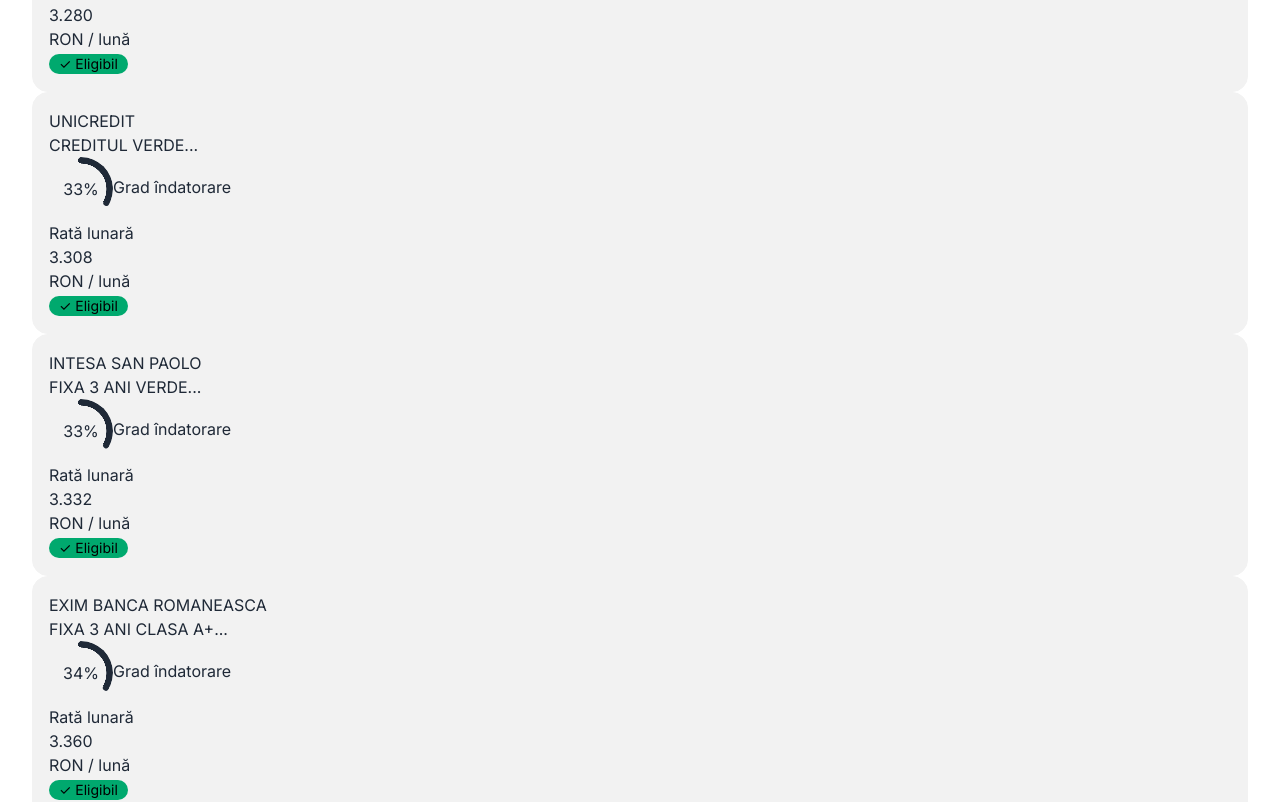
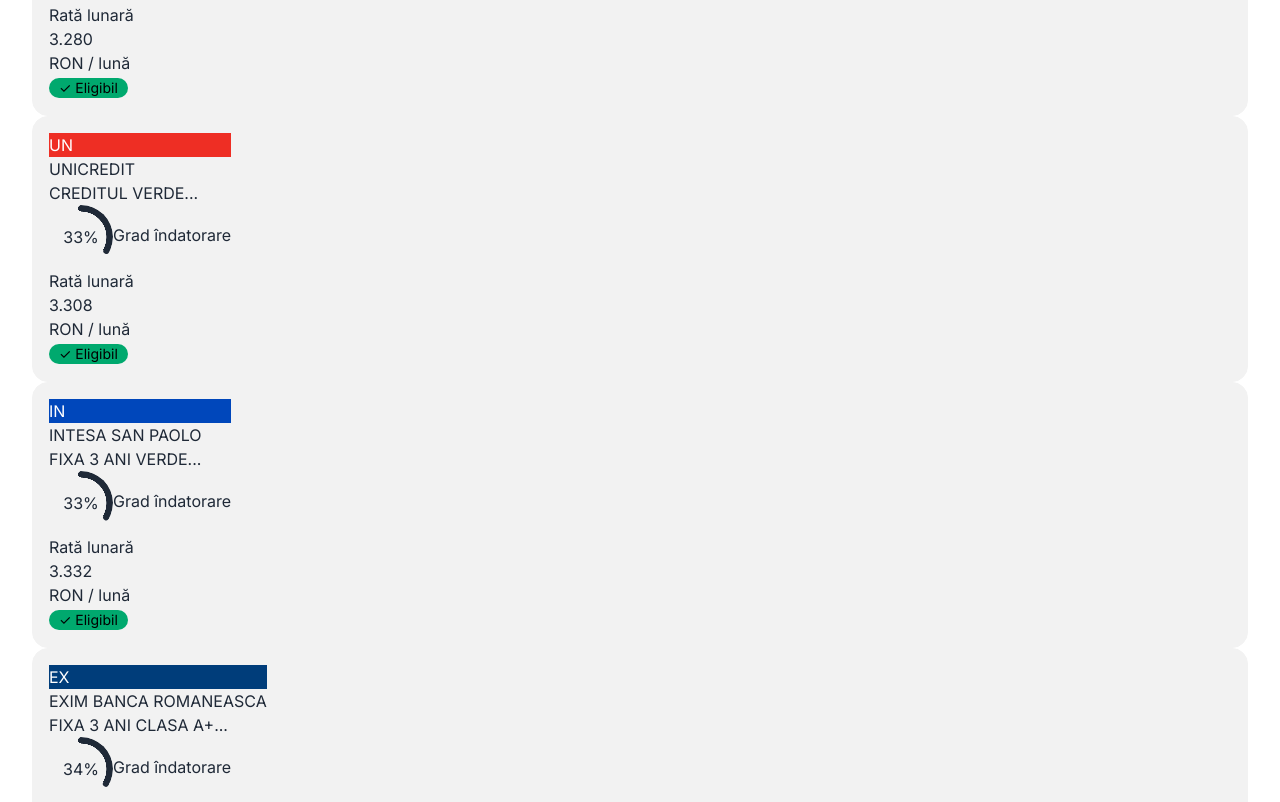
Before and after one commit to openlend/lend-ro, a Next.js app: page / in a window 1280 px wide. Shown: the part 1339-2141 px from the top of the page. Built offline with nearby package versions, Linux system fonts and the light colour scheme.

Commit message:
Add real bank logos with brand colors (BT orange, BCR yellow, ING orange, etc.)

```diff
--- /dev/null
+++ b/src/components/BankLogo.tsx
@@ -0,0 +1,41 @@
+interface BankLogoProps {
+  bankName: string;
+  size?: 'sm' | 'md' | 'lg';
+}
+
+const bankColors: Record<string, { bg: string; text: string }> = {
+  'BT': { bg: '#FF5000', text: '#FFFFFF' },
+  'BCR': { bg: '#FFB81C', text: '#000000' },
+  'ING': { bg: '#FF6200', text: '#FFFFFF' },
+  'RAIFFEISEN': { bg: '#FFED00', text: '#000000' },
+  'UNICREDIT': { bg: '#EE2E24', text: '#FFFFFF' },
+  'BRD': { bg: '#004494', text: '#FFFFFF' },
+  'GARANTI': { bg: '#00A650', text: '#FFFFFF' },
+  'EXIM BANCA ROMANEASCA': { bg: '#003D7A', text: '#FFFFFF' },
+  'PATRIA BANK': { bg: '#E30613', text: '#FFFFFF' },
+  'LIBRA BANK': { bg: '#0066CC', text: '#FFFFFF' },
+  'CREDIT EUROPE BANK': { bg: '#1E3C6E', text: '#FFFFFF' },
+  'INTESA SAN PAOLO': { bg: '#0047BB', text: '#FFFFFF' },
+};
+
+export default function BankLogo({ bankName, size = 'md' }: BankLogoProps) {
+  const colors = bankColors[bankName] || { bg: '#2D5F5D', text: '#FFFFFF' };
+
+  const sizeClasses = {
+    sm: 'w-12 h-12 text-sm',
+    md: 'w-16 h-16 text-lg',
+    lg: 'w-20 h-20 text-xl',
+  };
+
+  // Get initials (first 2-3 letters)
+  const initials = bankName.length <= 3 ? bankName : bankName.substring(0, 2);
+
+  return (
+    <div
+      className={`${sizeClasses[size]} rounded-2xl flex items-center justify-center font-black shadow-lg`}
+      style={{ backgroundColor: colors.bg, color: colors.text }}
+    >
+      {initials}
+    </div>
+  );
+}
--- a/src/components/Calculator.tsx
+++ b/src/components/Calculator.tsx
@@ -2,6 +2,7 @@
 
 import { useState, useEffect } from 'react';
 import bankData from '@/data/bank-products.json';
+import BankLogo from './BankLogo';
 
 interface CalculatorResult {
   monthlyPayment: number;
@@ -199,9 +200,14 @@
                 <div className="flex-1">
                   <div className="flex justify-between items-start w-full">
                     <div>
-                      <h4 className="font-bold text-xl">{result.bankName}</h4>
-                      <p className="text-sm opacity-70">{result.productType.replace(/\*+/g, "").substring(0, 40).trim()}...</p>
-                      <div className="flex items-center gap-3 mt-3">
+                      <div className="flex items-center gap-4 mb-3">
+                        <BankLogo bankName={result.bankName} size="md" />
+                        <div>
+                          <h4 className="font-bold text-xl">{result.bankName}</h4>
+                          <p className="text-sm opacity-70">{result.productType.replace(/\*+/g, "").substring(0, 40).trim()}...</p>
+                        </div>
+                      </div>
+                      <div className="flex items-center gap-3">
                         <div className="radial-progress text-mint" style={{"--value": result.debtRatio, "--size": "4rem"} as any}>
                           {result.debtRatio.toFixed(0)}%
                         </div>
```
